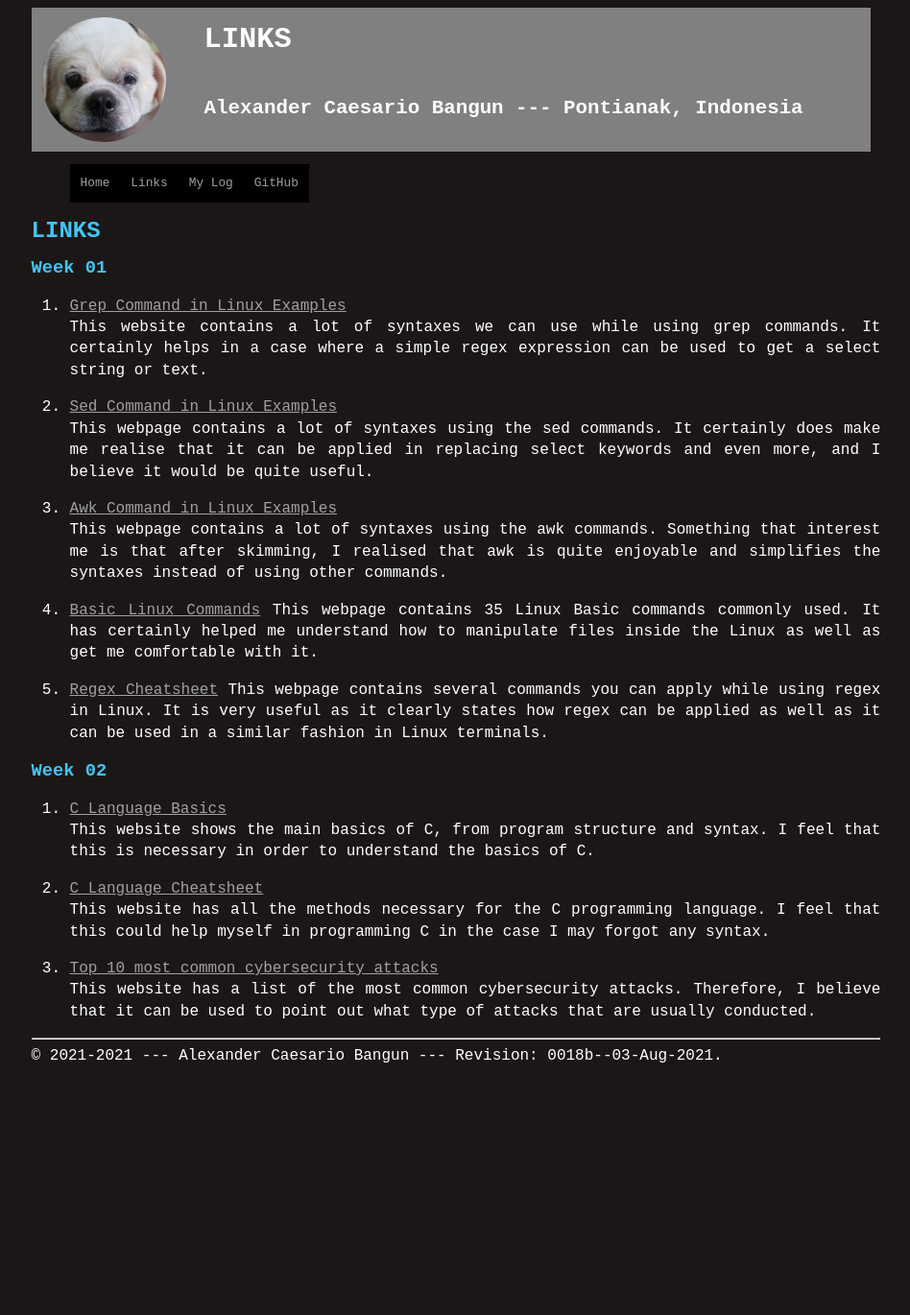
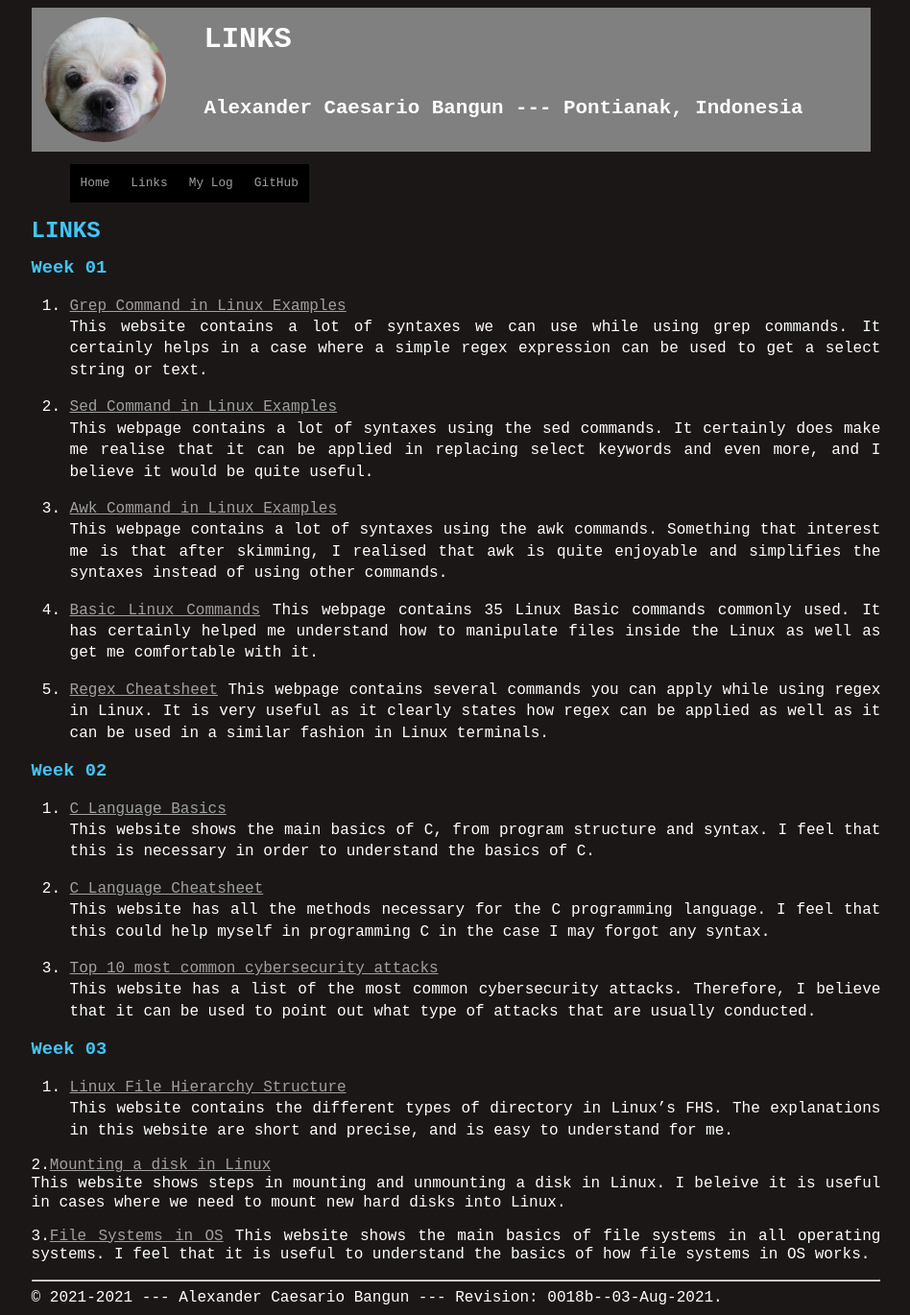
Before and after one commit to whenwe177/os212, a Jekyll site: the page built from links.md, in a window 1280 px wide. Shown: the whole page at 96% size, without its empty margins (165-1113 px from the left). Built offline with Jekyll 4.4.1, drawn with Linux system fonts in a browser that asks for light colours; our own code applies the rules of GitHub Pages for plain Markdown files; before the commit the page ends 1118 px from its top, so only the background shows below that.

Commit message:
Update myrank and links

```diff
--- a/TXT/myrank.txt
+++ b/TXT/myrank.txt
@@ -2,3 +2,6 @@
 ZCZC W02 WhReen
 ZCZC W02 zetaprawira7
 ZCZC W02 yuniaharmulyati
+ZCZC W03 adellamadea
+ZCZC W03 aghoz-i
+ZCZC W03 ahmadrafidev
--- a/links.md
+++ b/links.md
@@ -30,3 +30,13 @@ This website has all the methods necessary for the C programming language. I fee
 
 3. [Top 10 most common cybersecurity attacks](https://www.infocyte.com/blog/2019/05/01/cybersecurity-101-intro-to-the-top-10-common-types-of-cyber-security-attacks/)<br>
 This website has a list of the most common cybersecurity attacks. Therefore, I believe that it can be used to point out what type of attacks that are usually conducted.
+
+### Week 03
+1. [Linux File Hierarchy Structure](https://www.geeksforgeeks.org/linux-file-hierarchy-structure/)<br>
+This website contains the different types of directory in Linux's FHS. The explanations in this website are short and precise, and is easy to understand for me.
+
+2.[Mounting a disk in Linux](https://www.makeuseof.com/tag/mounting-hard-disks-partitions-using-linux-command-line/)<br>
+This website shows steps in mounting and unmounting a disk in Linux. I beleive it is useful in cases where we need to mount new hard disks into Linux.
+
+3.[File Systems in OS](https://www.geeksforgeeks.org/file-systems-in-operating-system/)
+This website shows the main basics of file systems in all operating systems. I feel that it is useful to understand the basics of how file systems in OS works.
```
